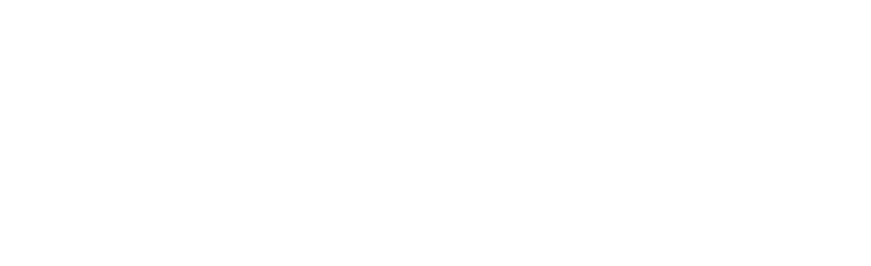
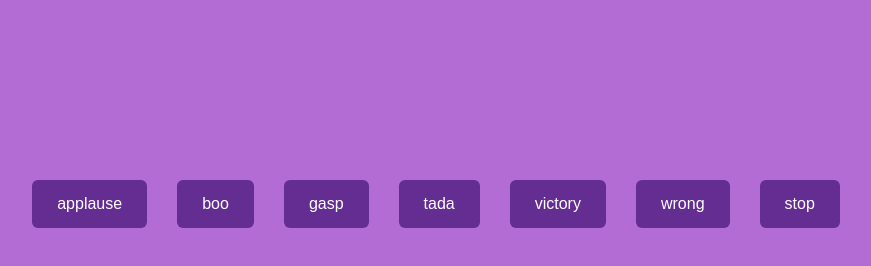
Before and after one commit to acciojob/Soundbar-AARYA0507, a website: page main.html in a window 1280 px wide. Shown: the whole page, without its empty margins (204-1075 px from the left). Drawn offline with Linux system fonts and the light colour scheme.

Commit message:
created a submission

```diff
--- a/main.html
+++ b/main.html
@@ -8,6 +8,17 @@
 
 <body>
 	<!-- the entire body must be written by student -->
+
+    <section id="buttons">
+        <button class="btn" data-sound="applause">applause</button>
+        <button class="btn" data-sound="boo">boo</button>
+        <button class="btn" data-sound="gasp">gasp</button>
+        <button class="btn" data-sound="tada">tada</button>
+        <button class="btn" data-sound="victory">victory</button>
+        <button class="btn" data-sound="wrong">wrong</button>
+        <button class="stop">stop</button>
+    </section>
+
     <script type="text/javascript" src="./script.js">
 </script>
 
--- a/script.js
+++ b/script.js
@@ -1 +1,29 @@
 //your JS code here. If required.
+// your JS code here. If required.
+
+const btns = document.querySelectorAll(".btn");
+const stopBtn = document.querySelector(".stop");
+
+let currentAudio = null;
+
+btns.forEach(btn => {
+    btn.addEventListener("click", () => {
+        const sound = btn.getAttribute("data-sound");
+
+        if (currentAudio) {
+            currentAudio.pause();
+            currentAudio.currentTime = 0;
+        }
+
+        currentAudio = new Audio(`./sounds/${sound}.mp3`);
+        currentAudio.play();
+    });
+});
+
+stopBtn.addEventListener("click", () => {
+    if (currentAudio) {
+        currentAudio.pause();
+        currentAudio.currentTime = 0;
+        currentAudio = null;
+    }
+});
--- a/styles.css
+++ b/styles.css
@@ -1 +1,31 @@
 /*  your css code here. If applicable */
+/*  your css code here. If applicable */
+
+body {
+    margin: 0;
+    padding: 0;
+    background: #b26cd3;
+    font-family: Arial, sans-serif;
+}
+
+#buttons {
+    display: flex;
+    justify-content: center;
+    gap: 30px;
+    margin-top: 180px;
+}
+
+.btn, .stop {
+    background: #642d91;
+    color: white;
+    border: none;
+    padding: 15px 25px;
+    border-radius: 6px;
+    cursor: pointer;
+    font-size: 16px;
+    transition: 0.2s ease-in-out;
+}
+
+.btn:hover, .stop:hover {
+    background: #4c216d;
+}
```
